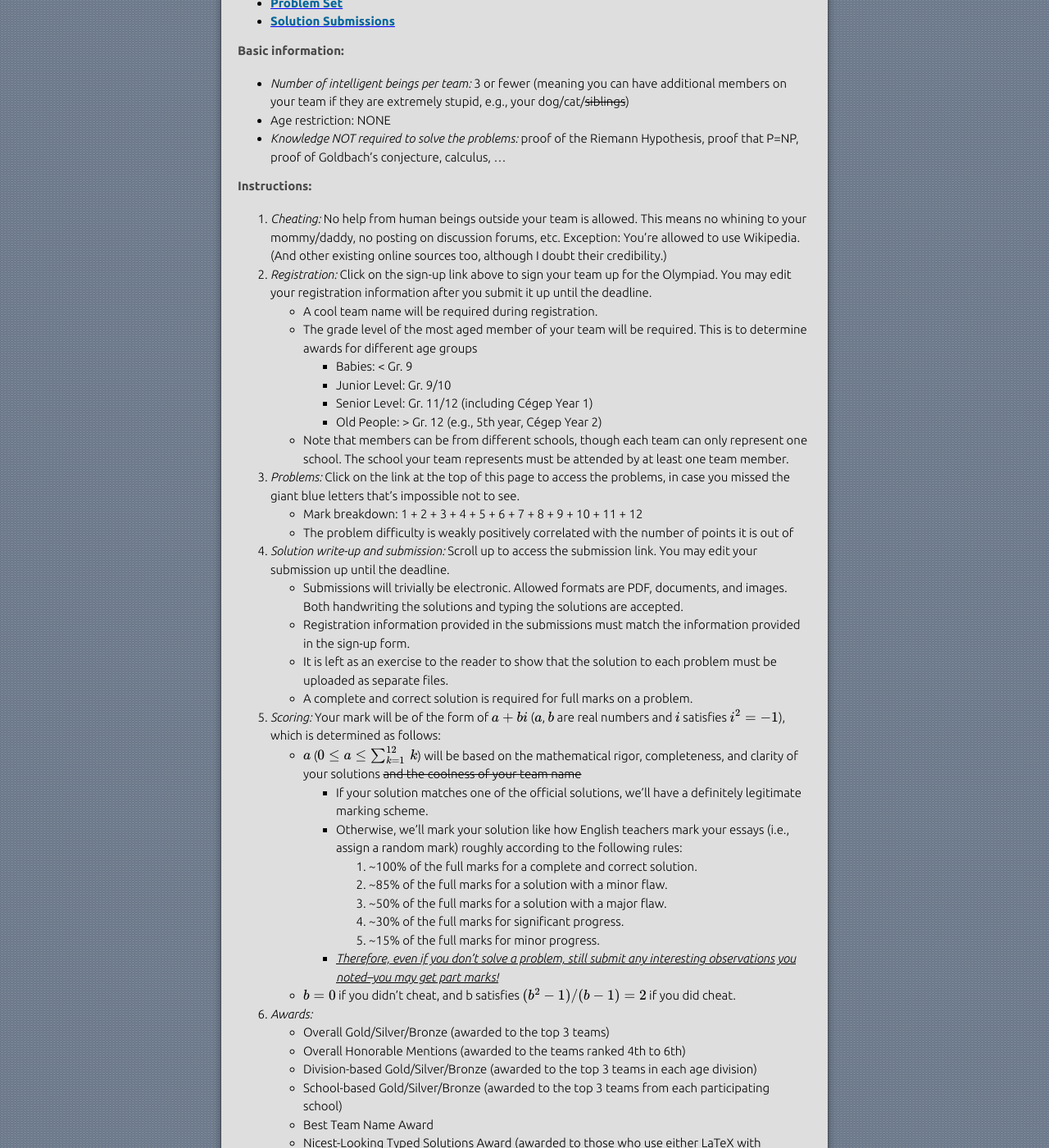
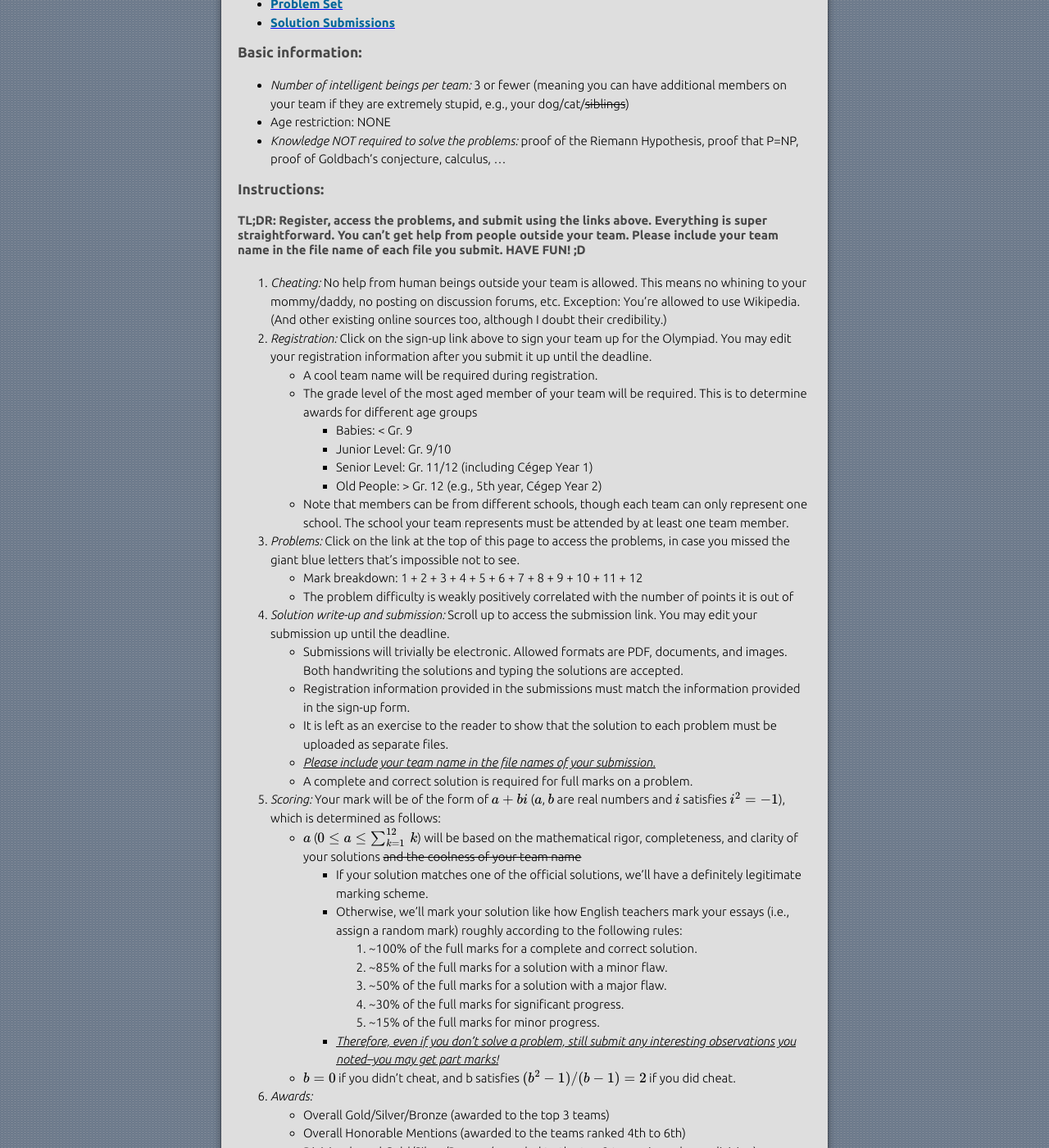
Before and after one commit to sjammathletes/sjammathletes.github.io, a Jekyll site: the page built from sjammo.md, in a window 1280 px wide and 1400 px high, scrolled down 847 px. Shown: the whole window at 82% size. Built offline with Jekyll 4.4.1, drawn with Linux system fonts in a browser that asks for light colours; our own code applies the rules of GitHub Pages for plain Markdown files.

Commit message:
changed heading sizes; added tl;dr

```diff
--- a/sjammo.md
+++ b/sjammo.md
@@ -5,17 +5,18 @@
 ## <center> <i> Second SJAM Mathematical Olympiad </i> </center>
 #### <center> Dec. 21, 2020, 12:00AM – Jan. 17, 2021, 11:59PM </center>
 
-#### Links:
+### Links:
  - <b><ins style="color:blue;">[Sign-Up](https://forms.gle/VrC7EFbLhy2YMEvk7)</ins></b>
  - <b><ins style="color:blue;">[Problem Set](https://www.youtube.com/watch?v=dQw4w9WgXcQ)</ins></b>
  - <b><ins style="color:blue;">[Solution Submissions](https://forms.gle/RXbA8CeKqibeRyGD7)</ins></b>
 
-#### Basic information:
+### Basic information:
  - *Number of intelligent beings per team:* 3 or fewer (meaning you can have additional members on your team if they are extremely stupid, e.g., your dog/cat/~~siblings~~)
  - Age restriction: NONE
  - *Knowledge NOT required to solve the problems:* proof of the Riemann Hypothesis, proof that P=NP, proof of Goldbach’s conjecture, calculus, …
 
-#### Instructions:
+### Instructions:
+#### TL;DR: Register, access the problems, and submit using the links above. Everything is super straightforward. You can’t get help from people outside your team. Please include your team name in the file name of each file you submit. HAVE FUN! ;D
 1. *Cheating:* No help from human beings outside your team is allowed. This means no whining to your mommy/daddy, no posting on discussion forums, etc. Exception: You’re allowed to use Wikipedia. (And other existing online sources too, although I doubt their credibility.)
 2. *Registration:* Click on the sign-up link above to sign your team up for the Olympiad. You may edit your registration information after you submit it up until the deadline.
     - A cool team name will be required during registration.
@@ -32,6 +33,7 @@
     - Submissions will trivially be electronic. Allowed formats are PDF, documents, and images. Both handwriting the solutions and typing the solutions are accepted.
     - Registration information provided in the submissions must match the information provided in the sign-up form.
     - It is left as an exercise to the reader to show that the solution to each problem must be uploaded as separate files.
+    - <i><ins>Please include your team name in the file names of your submission.</ins></i>
     - A complete and correct solution is required for full marks on a problem.
 5. *Scoring:* Your mark will be of the form of \\(a + bi\\) (\\(a\\), \\(b\\) are real numbers and \\(i\\) satisfies \\(i^2 = -1\\)), which is determined as follows:
     - \\(a\\) (\\(0 \leq a \leq \sum_{k=1}^{12}\, k \\)) will be based on the mathematical rigor, completeness, and clarity of your solutions ~~and the coolness of your team name~~
```
